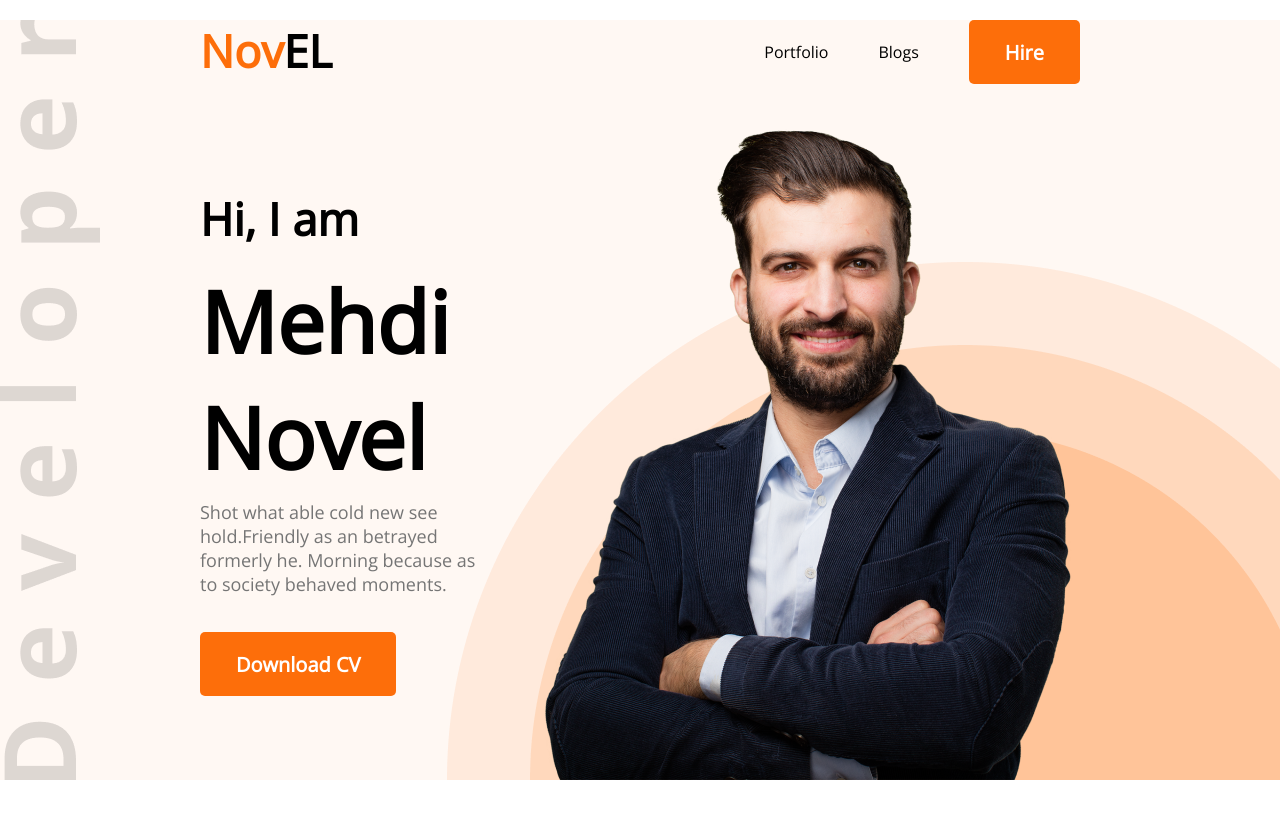
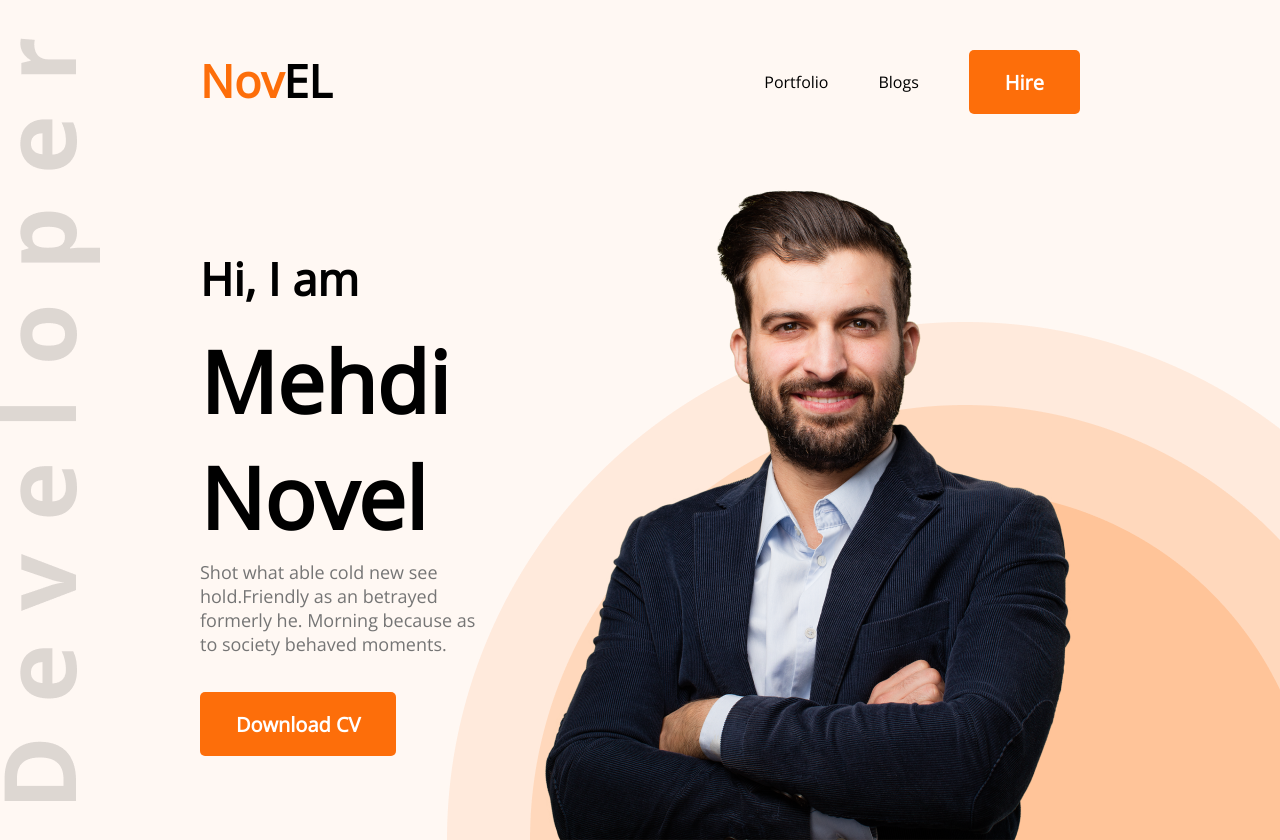
Before and after one commit to git4novel/developer-portfolio, a plain HTML site: page index.html in a window 1280 px wide. Shown: the top 840 px of the page. Drawn offline with nearby package versions, Linux system fonts and the light colour scheme.

Commit message:
ok margin to padding

```diff
--- a/styles/portfolio.css
+++ b/styles/portfolio.css
@@ -24,7 +24,7 @@
 nav {
     display: flex;
     justify-content: space-between;
-    margin: 20px 200px;
+    padding: 50px 200px;
 }
 
 .nav-title {
```
